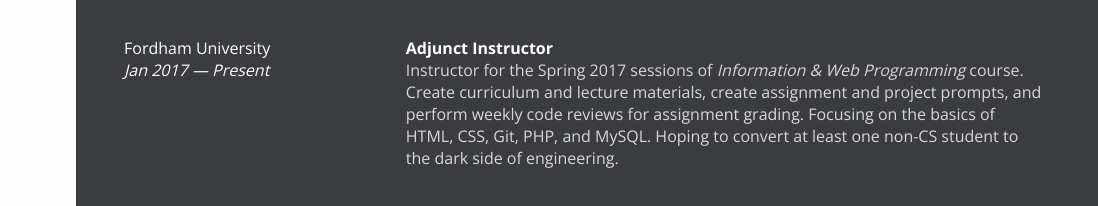
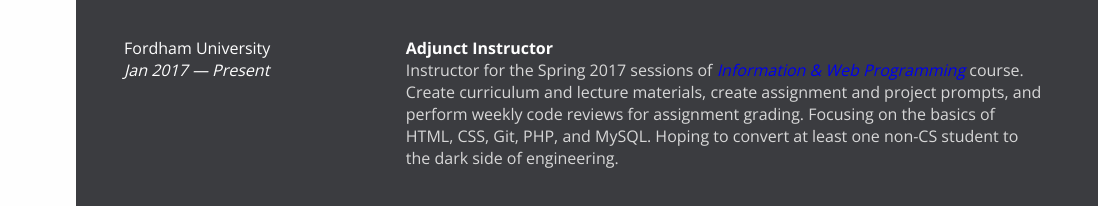
Before and after one commit to yurm04/yurm04.github.io, a plain HTML site: page index.html in a window 1280 px wide. Shown: the part 236-442 px from the top of the page, 182-1280 px from the left. Drawn offline with nearby package versions, Linux system fonts and the light colour scheme.

Commit message:
added class stuff

```diff
--- a/index.html
+++ b/index.html
@@ -61,7 +61,7 @@
 					<div class="row">
 						<h3 class="duration">Jan 2017 &mdash; Present</h3>
 						<p>
-							Instructor for the Spring 2017 sessions of <i>Information &amp; Web Programming</i> course.  Create curriculum and lecture materials, create assignment and project prompts, and perform weekly code reviews for assignment grading.  Focusing on the basics of HTML, CSS, Git, PHP, and MySQL. Hoping to convert at least one non-CS student to the dark side of engineering.
+							Instructor for the Spring 2017 sessions of <i><a href="https://github.com/yurm04/CISC2350">Information &amp; Web Programming</a></i> course.  Create curriculum and lecture materials, create assignment and project prompts, and perform weekly code reviews for assignment grading.  Focusing on the basics of HTML, CSS, Git, PHP, and MySQL. Hoping to convert at least one non-CS student to the dark side of engineering.
 						</p>
 					</div>
 				</div>
```
